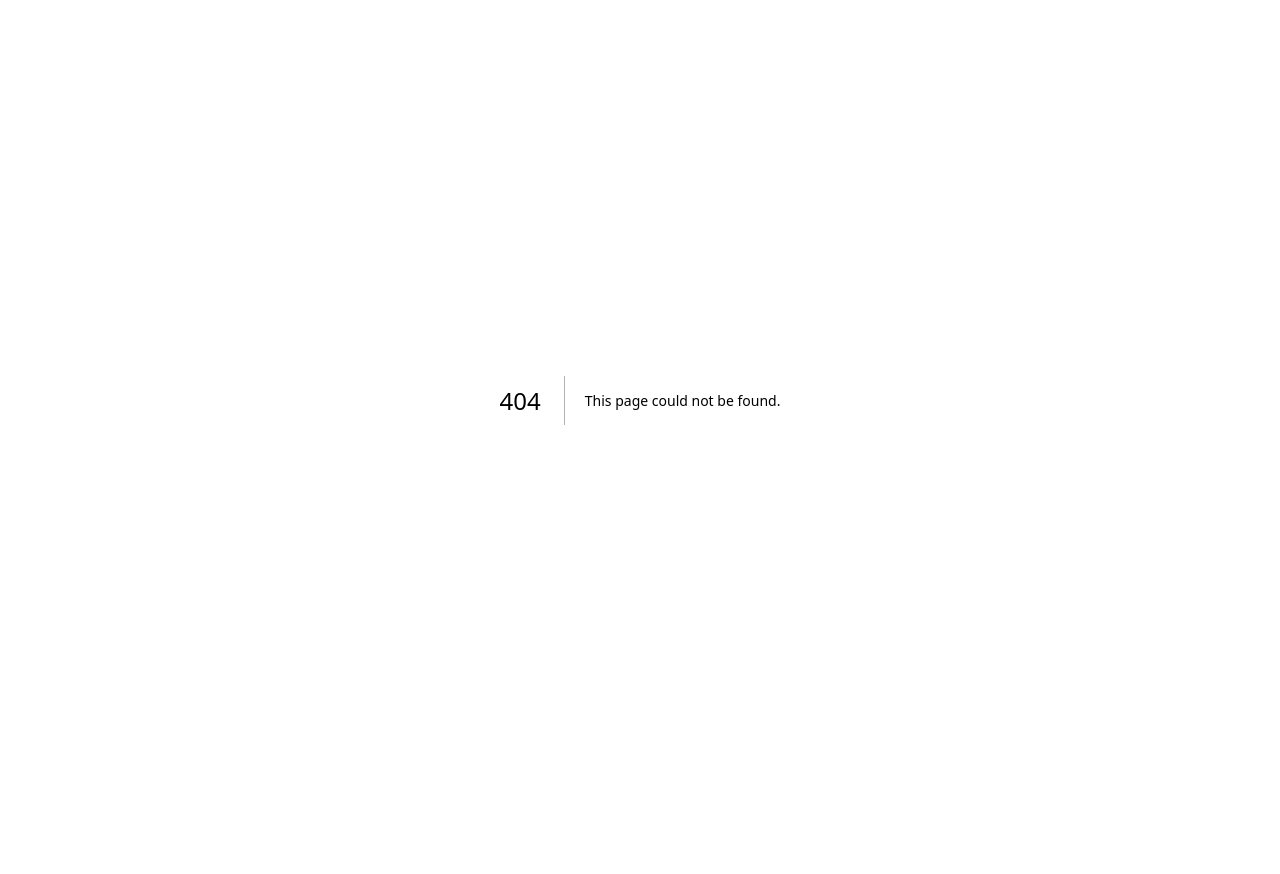
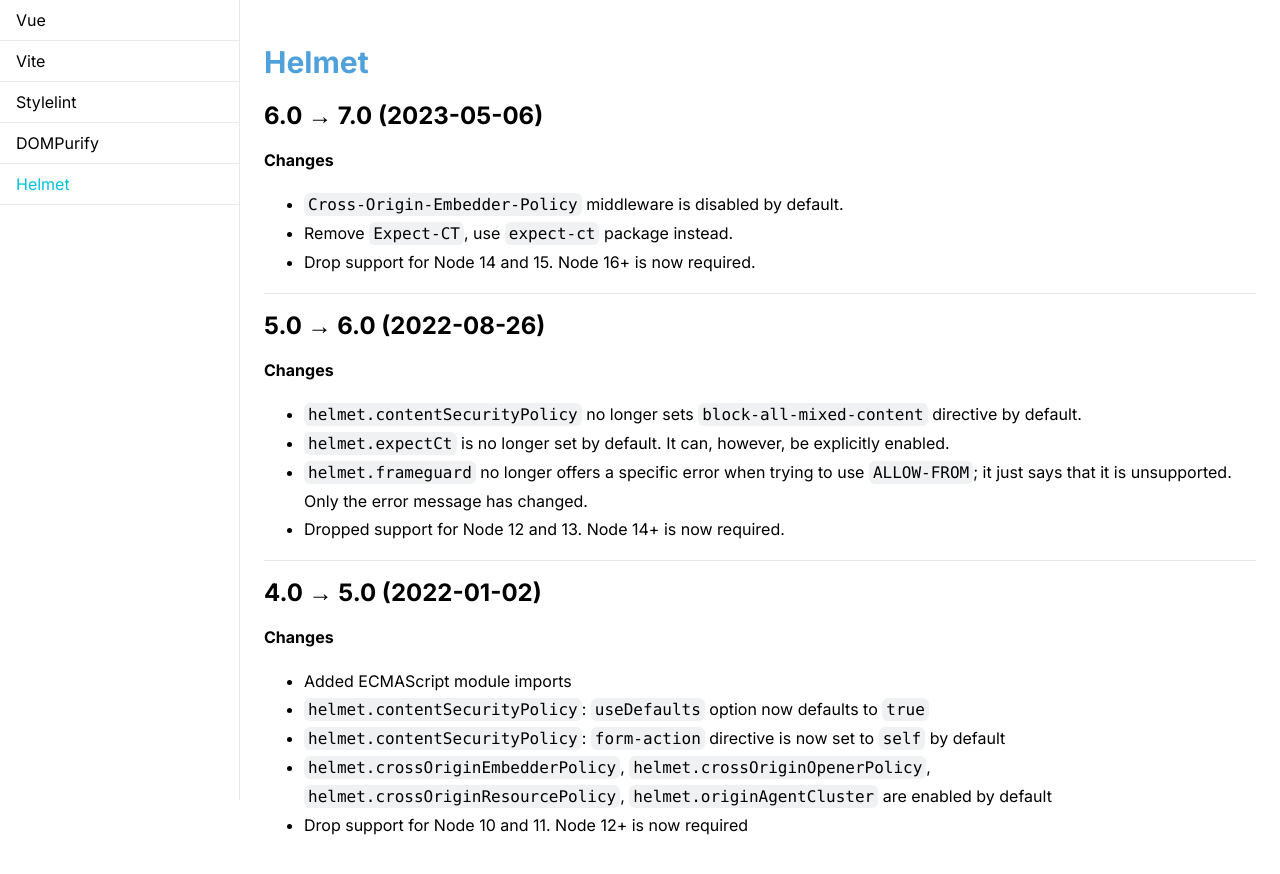
Before and after one commit to lovue/happy-upgrade, a Next.js app: page /helmet in a window 1280 px wide. Before the commit this address had no page. Shown: the top 874 px of the page. Before the commit the page ends 800 px from the top, so only its background shows below. Built offline with nearby package versions, Linux system fonts and the light colour scheme.

Commit message:
doc: helmet page.

```diff
--- /dev/null
+++ b/app/(primary)/helmet/page.mdx
@@ -0,0 +1,33 @@
+# [Helmet](https://github.com/helmetjs/helmet/blob/main/CHANGELOG.md)
+
+## 6.0 → 7.0 (2023-05-06)
+
+**Changes**
+
+- `Cross-Origin-Embedder-Policy` middleware is disabled by default.
+- Remove `Expect-CT`, use `expect-ct` package instead.
+- Drop support for Node 14 and 15. Node 16+ is now required.
+
+---
+
+## 5.0 → 6.0 (2022-08-26)
+
+**Changes**
+
+- `helmet.contentSecurityPolicy` no longer sets `block-all-mixed-content` directive by default.
+- `helmet.expectCt` is no longer set by default. It can, however, be explicitly enabled.
+- `helmet.frameguard` no longer offers a specific error when trying to use `ALLOW-FROM`; it just says that it is
+unsupported. Only the error message has changed.
+- Dropped support for Node 12 and 13. Node 14+ is now required.
+
+---
+
+## 4.0 → 5.0 (2022-01-02)
+
+**Changes**
+
+- Added ECMAScript module imports
+- `helmet.contentSecurityPolicy`: `useDefaults` option now defaults to `true`
+- `helmet.contentSecurityPolicy`: `form-action` directive is now set to `self` by default
+- `helmet.crossOriginEmbedderPolicy`, `helmet.crossOriginOpenerPolicy`, `helmet.crossOriginResourcePolicy`, `helmet.originAgentCluster` are enabled by default
+- Drop support for Node 10 and 11. Node 12+ is now required
--- a/app/(primary)/layout.tsx
+++ b/app/(primary)/layout.tsx
@@ -9,6 +9,7 @@
   { name: 'Vite', value: 'vite' },
   { name: 'Stylelint', value: 'stylelint' },
   { name: 'DOMPurify', value: 'dompurify' },
+  { name: 'Helmet', value: 'helmet' },
 ]
 
 export default function PrimaryLayout({ children }: { children: React.ReactNode }) {
```
